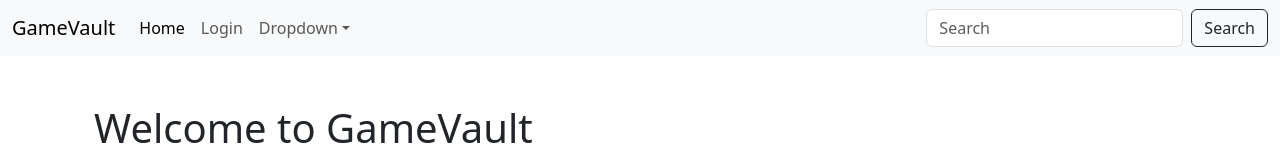
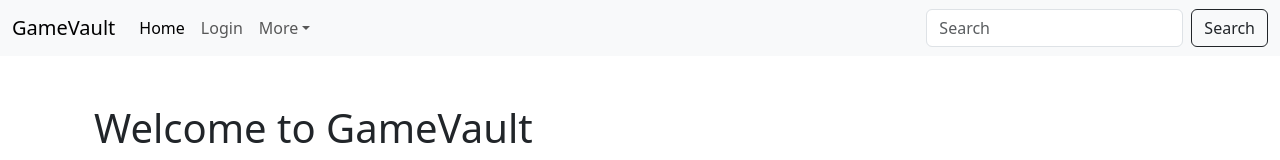
Before and after one commit to dmcgee2001/GameVault-Frontend, a React (Vite) app: page / in a window 1280 px wide. Shown: the top 160 px of the page. Built offline with nearby package versions, Linux system fonts and the light colour scheme; no server answers.

Commit message:
header changes

```diff
--- a/src/components/Header.jsx
+++ b/src/components/Header.jsx
@@ -73,12 +73,12 @@ export function Header({ games, handleSearch }) {
                 data-bs-toggle="dropdown"
                 aria-expanded="false"
               >
-                Dropdown
+                More
               </a>
               <ul className="dropdown-menu">
                 <li>
                   <a className="dropdown-item" href="#">
-                    Action
+                    Games I've Added
                   </a>
                 </li>
                 <li>
--- a/src/components/LoginModal.jsx
+++ b/src/components/LoginModal.jsx
@@ -69,7 +69,7 @@ export function Login() {
                 </label>
                 <input name="password" type="password" className="form-control" required />
               </div>
-              <button type="submit" data-bs-dismiss="modal" className="btn btn-danger">
+              <button type="submit" className="btn btn-danger">
                 Login
               </button>
             </form>
```
